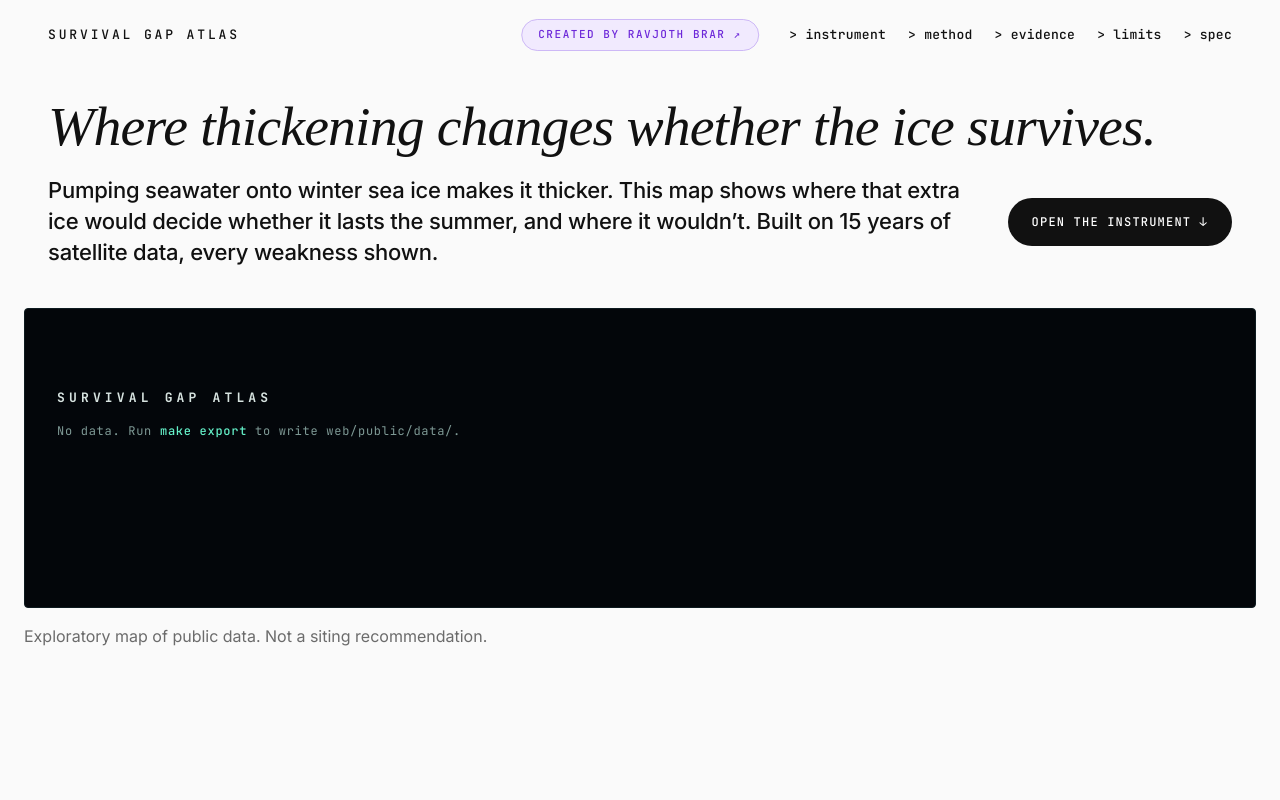
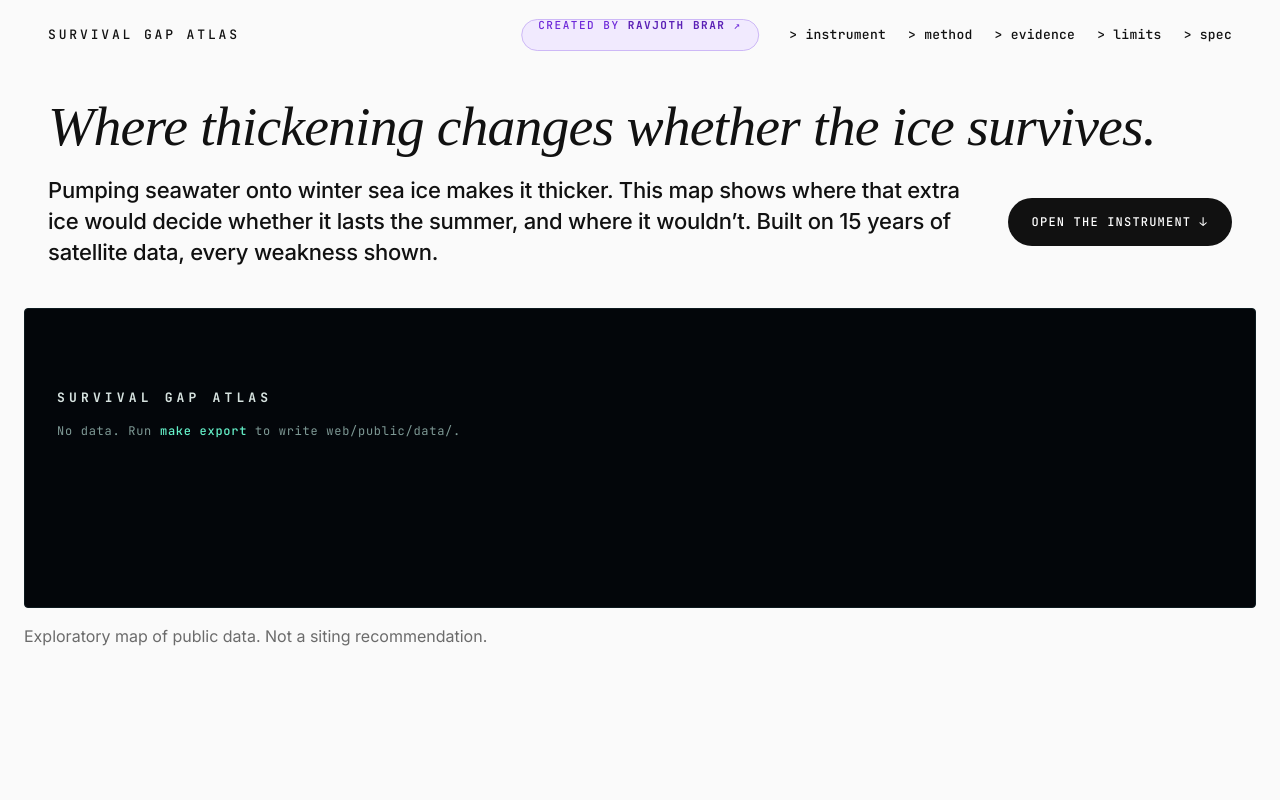
Before and after one commit to ravjothbrar/real_ice, a website built with Vite: page web/index.html in a window 1280 px wide. Shown: the top 800 px of the page. Built offline with nearby package versions, Linux system fonts and the light colour scheme; files whose address does not match are found by name.

Commit message:
README with imagery: hero, band-across-winters GIF, layer gallery, panels, hindcast, mobile; bold name in pill
Co-Authored-By: Claude Opus 5.5 <noreply@anthropic.com>
Claude-Session: https://claude.ai/code/session_01QJXv4bJ5bHXVYWzA2mFamV

```diff
--- a/web/src/page.ts
+++ b/web/src/page.ts
@@ -14,7 +14,7 @@ export function heroHTML(a: Atlas | null): string {
   return `
   <nav class="topnav" aria-label="Sections">
     <a class="mark" href="#top">SURVIVAL GAP ATLAS</a>
-    <a class="maker" href="https://ravjothbrar.com" target="_blank" rel="noopener">CREATED BY RAVJOTH BRAR ↗</a>
+    <a class="maker" href="https://ravjothbrar.com" target="_blank" rel="noopener">CREATED BY <b>RAVJOTH BRAR</b> ↗</a>
     <div class="navlinks"><a href="#instrument">&gt; instrument</a><a href="#method">&gt; method</a><a href="#evidence">&gt; evidence</a><a href="#limits">&gt; limits</a><a href="#spec">&gt; spec</a></div>
   </nav>
   <section class="hero" id="top">
--- a/web/src/style.css
+++ b/web/src/style.css
@@ -54,7 +54,7 @@ button { font: inherit; color: inherit; }
 }
 .maker {
   position: absolute; left: 50%; transform: translateX(-50%);
-  display: inline-flex; align-items: center; height: 32px; padding: 0 16px; border-radius: 999px;
+  display: inline-block; height: 32px; line-height: 30px; padding: 0 16px; border-radius: 999px;
   background: #F1EAFE; color: #6D28D9; border: 1px solid #CDB8F6; text-decoration: none;
   font: 500 11px/1 var(--mono); letter-spacing: 0.14em; white-space: nowrap;
 }
@@ -395,7 +395,7 @@ input[type='range']::-moz-range-thumb { width: 12px; height: 12px; background: v
   :root { --gut: 20px; }
   body { font-size: 17px; }
   .topnav { padding: 20px var(--gut); flex-direction: column-reverse; align-items: center; gap: 14px; }
-  .maker { position: static; transform: none; height: 30px; padding: 0 12px; font-size: 10px; }
+  .maker { position: static; transform: none; height: 30px; line-height: 28px; padding: 0 12px; font-size: 10px; }
   .navlinks { display: none; }
   .hero { padding: 20px var(--gut) 32px; }
   .statement { font-size: clamp(34px, 10vw, 48px); white-space: normal; }
@@ -469,3 +469,4 @@ input[type='range']::-moz-range-thumb { width: 12px; height: 12px; background: v
   .rtab, .btn, .wbtn, .lrow { min-height: 44px; }
 }
 .credits a, .credits li, .credits p { overflow-wrap: anywhere; }
+.maker b { font-weight: 700; color: #5B21B6; }
```
Also changed, not shown: README.md, docs/img/band-winters.gif (added), docs/img/cell-cambridge-bay.png (added), docs/img/hero.png (added), docs/img/hindcast.png (added), docs/img/instrument-band.png (added), docs/img/layers.png (added), docs/img/mobile-hero.png (added), docs/img/mobile-map.png (added), docs/img/scale.png (added), docs/img/sensitivity.png (added), docs/img/signal-guide.png (added).
